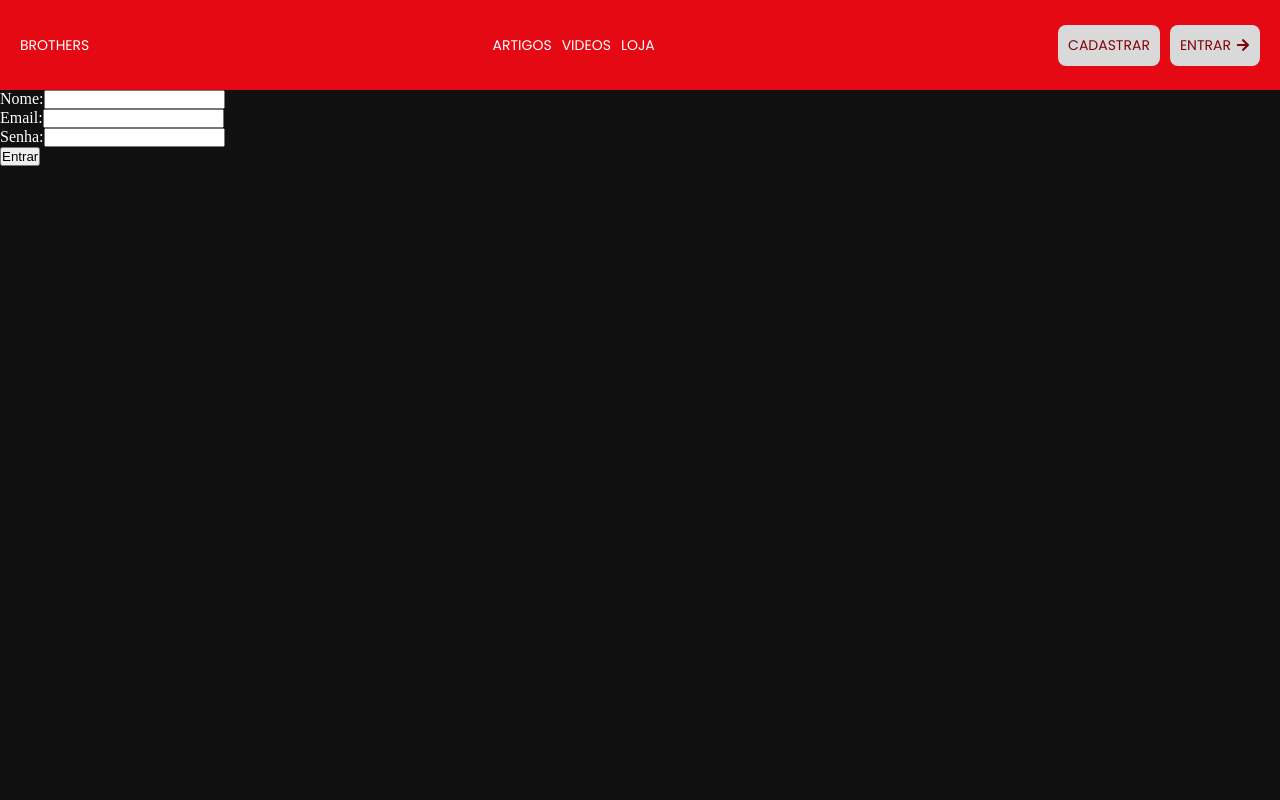
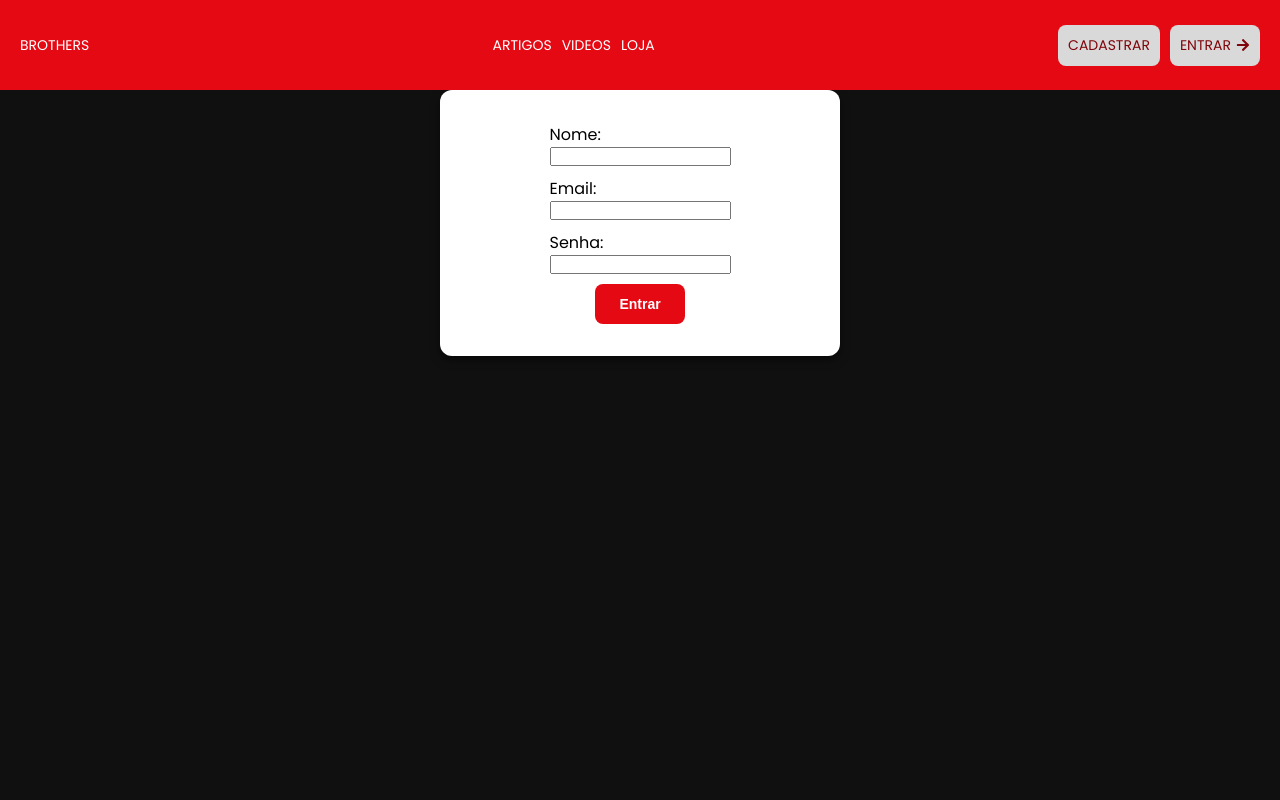
Before and after one commit to JuniorCesarMarques/react-blog, a React (Vite) app: page /login in a window 1280 px wide. Shown: the top 800 px of the page. Built offline with nearby package versions, Linux system fonts and the light colour scheme.

Commit message:
Estilização dos forms

```diff
--- a/src/components/form/Input.module.css
+++ b/src/components/form/Input.module.css
@@ -0,0 +1,4 @@
+.form_control {
+    display: flex;
+    flex-direction: column;
+}
--- a/src/components/form/user-form/UserForm.module.css
+++ b/src/components/form/user-form/UserForm.module.css
@@ -1,3 +1,34 @@
 .container {
+    display: flex;
+    flex-direction: column;
+    align-items: center;
+    gap: 10px;
+    padding: 2rem;
+    background: var(--white-color);
+    border-radius: 12px;
+    box-shadow: 0 4px 10px rgba(0, 0, 0, 0.5);
+    margin: 0 auto;
+    font-family: "Poppins", serif;
+    width: 400px;
+  }
+
+  .container input[type="submit"] {
+    background-color: var(--main-color);
     color: var(--white-color);
-}
+    border: none;
+    border-radius: 8px;
+    padding: 0.75rem 1.5rem;
+    font-size: var(--font-size);
+    font-weight: bold;
+    cursor: pointer;
+    transition: background-color 0.3s ease, transform 0.2s ease;
+  }
+
+  .container input[type="submit"]:hover {
+    background-color: var(--third-color); /* Cor ao passar o mouse */
+  }
+
+  .container input[type="submit"]:active {
+    background-color: var(--secondary-color); /* Cor ao clicar */
+    transform: scale(0.98); /* Leve contração ao clicar */
+  }
```
